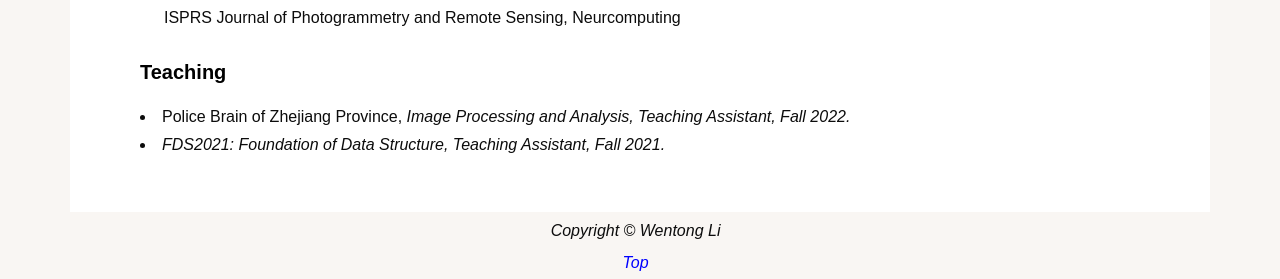
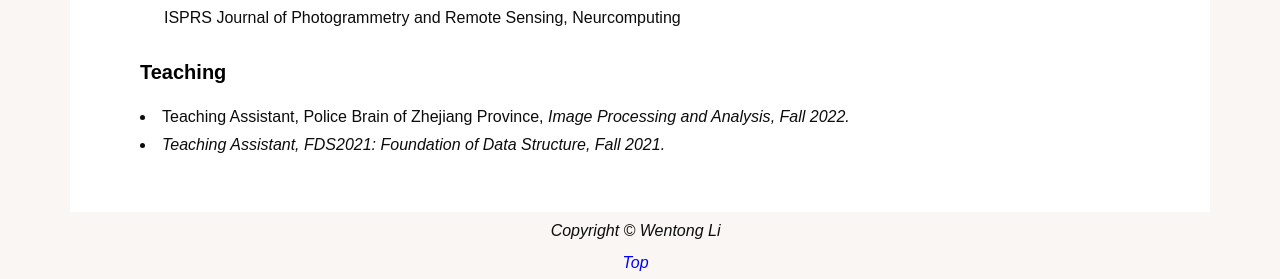
Before and after one commit to cslwt/cslwt.github.io, a Jekyll site: the page index.html, which Jekyll copies as it is, in a window 1280 px wide. Shown: the part 1730-2009 px from the top of the page. Built offline with Jekyll 4.4.1, drawn with Linux system fonts in a browser that asks for light colours; some web fonts are replaced; part of the change alters nothing that is shown.

```diff
--- a/index.html
+++ b/index.html
@@ -262,10 +262,10 @@
 
 				<h3> Teaching </h3>
 				<li style="font-size:16px">
-				Police Brain of Zhejiang Province, <em>Image Processing and Analysis<em>, Teaching Assistant, Fall 2022.
+				Teaching Assistant, Police Brain of Zhejiang Province, <em>Image Processing and Analysis<em>,  Fall 2022.
     				</li>
 				<li style="font-size:16px">
-				FDS2021: <em>Foundation of Data Structure<em>, Teaching Assistant, Fall 2021.
+				Teaching Assistant, FDS2021: <em>Foundation of Data Structure<em>,  Fall 2021.
     				</li>
 
 
```
